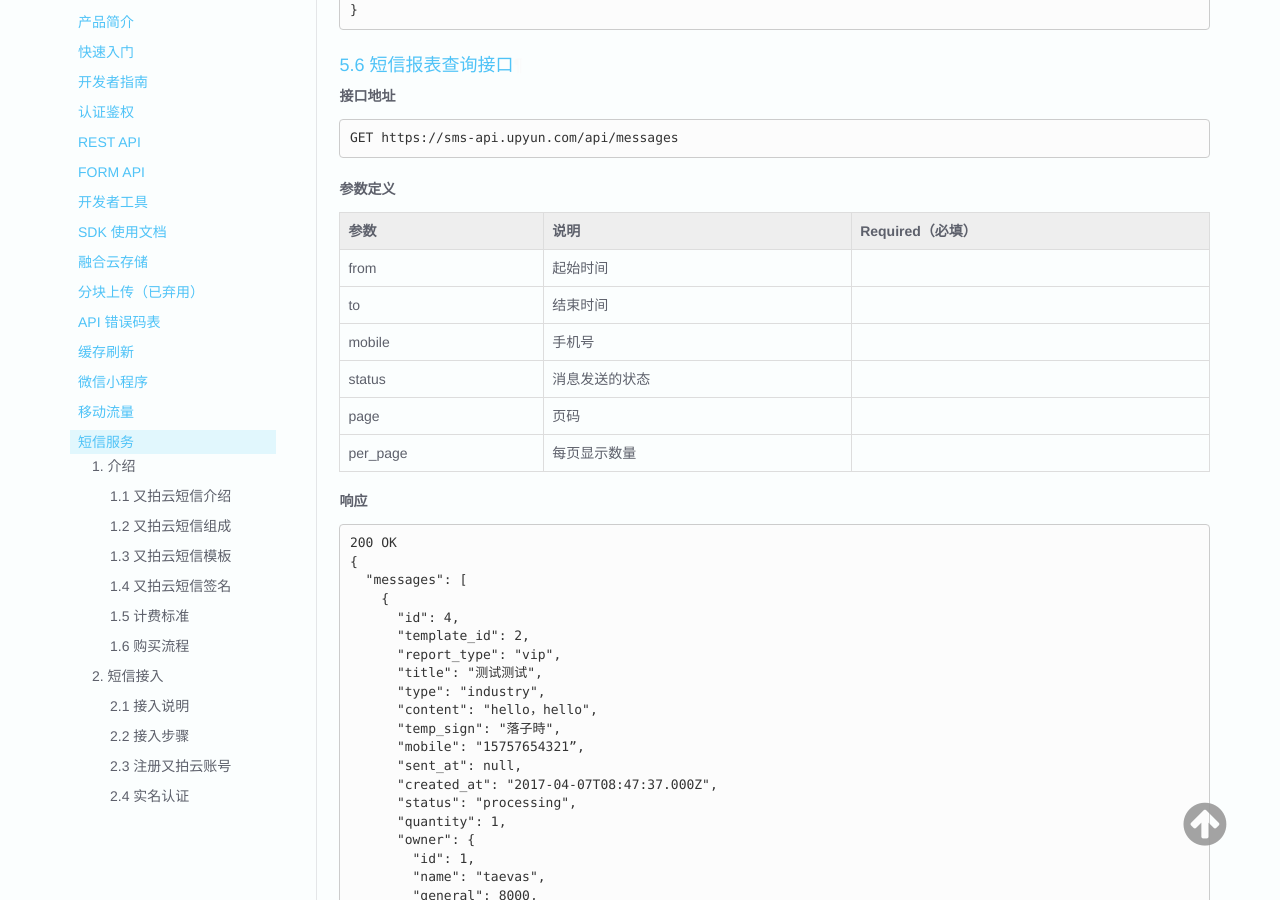
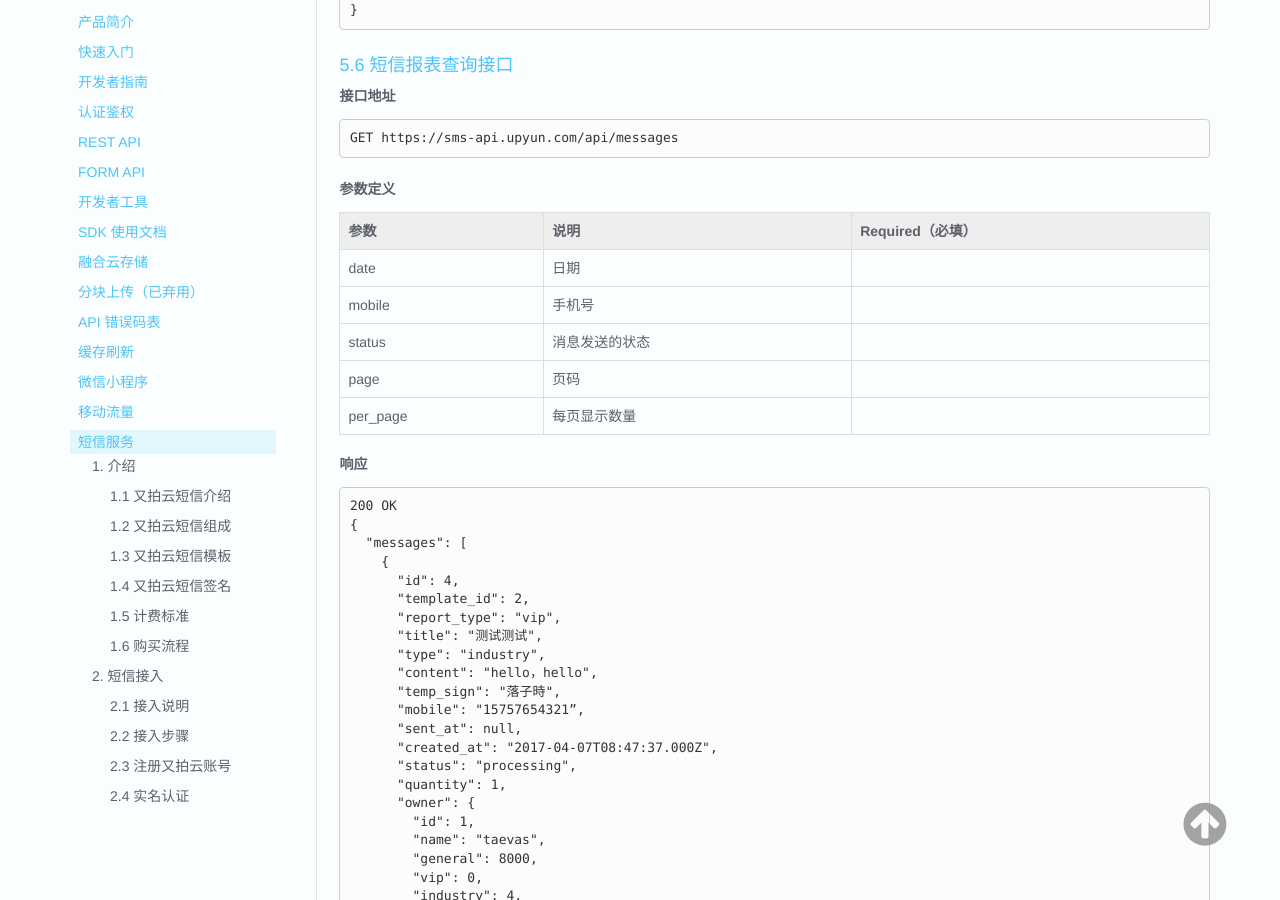
Before and after one commit to upyun/docs, an MkDocs documentation site: the page built from sources/sms/index.md, in a window 1280 px wide and 900 px high, scrolled down 15961 px. Built offline with MkDocs 1.6.1, drawn with Linux system fonts in a browser that asks for light colours; old or Windows-style settings are respelled for this version of MkDocs.

Commit message:
docs(sms): 更改报表查询参数

```diff
--- a/sources/sms/index.md
+++ b/sources/sms/index.md
@@ -430,8 +430,7 @@
 
 | 参数 | 说明 |  Required（必填）|
 | --- | --- | --- |
-| from | 起始时间 |  |
-| to | 结束时间 |  |
+| date | 日期 |  |
 | mobile | 手机号 |  |
 | status | 消息发送的状态 |  |
 | page | 页码 |  |
```
